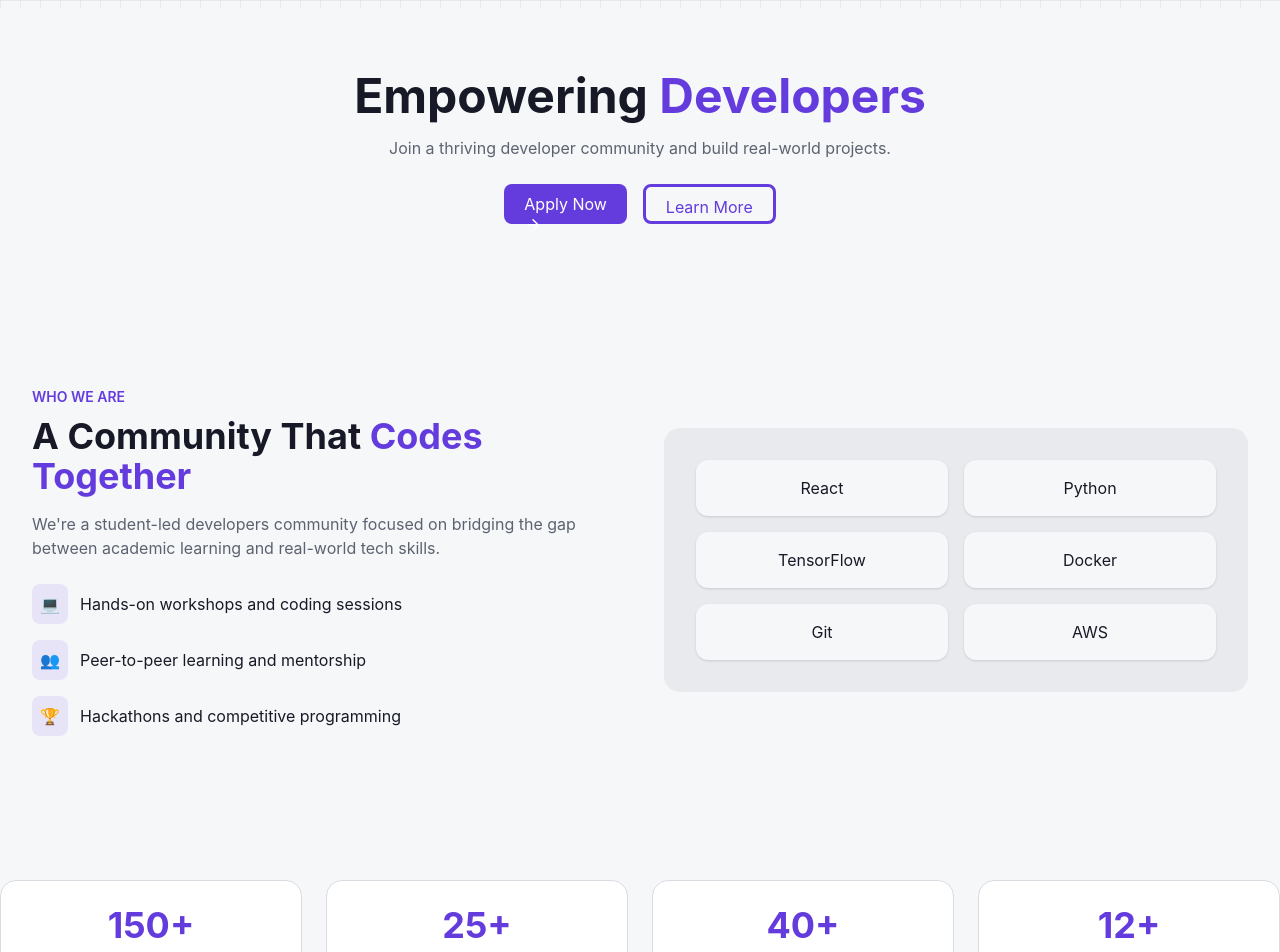
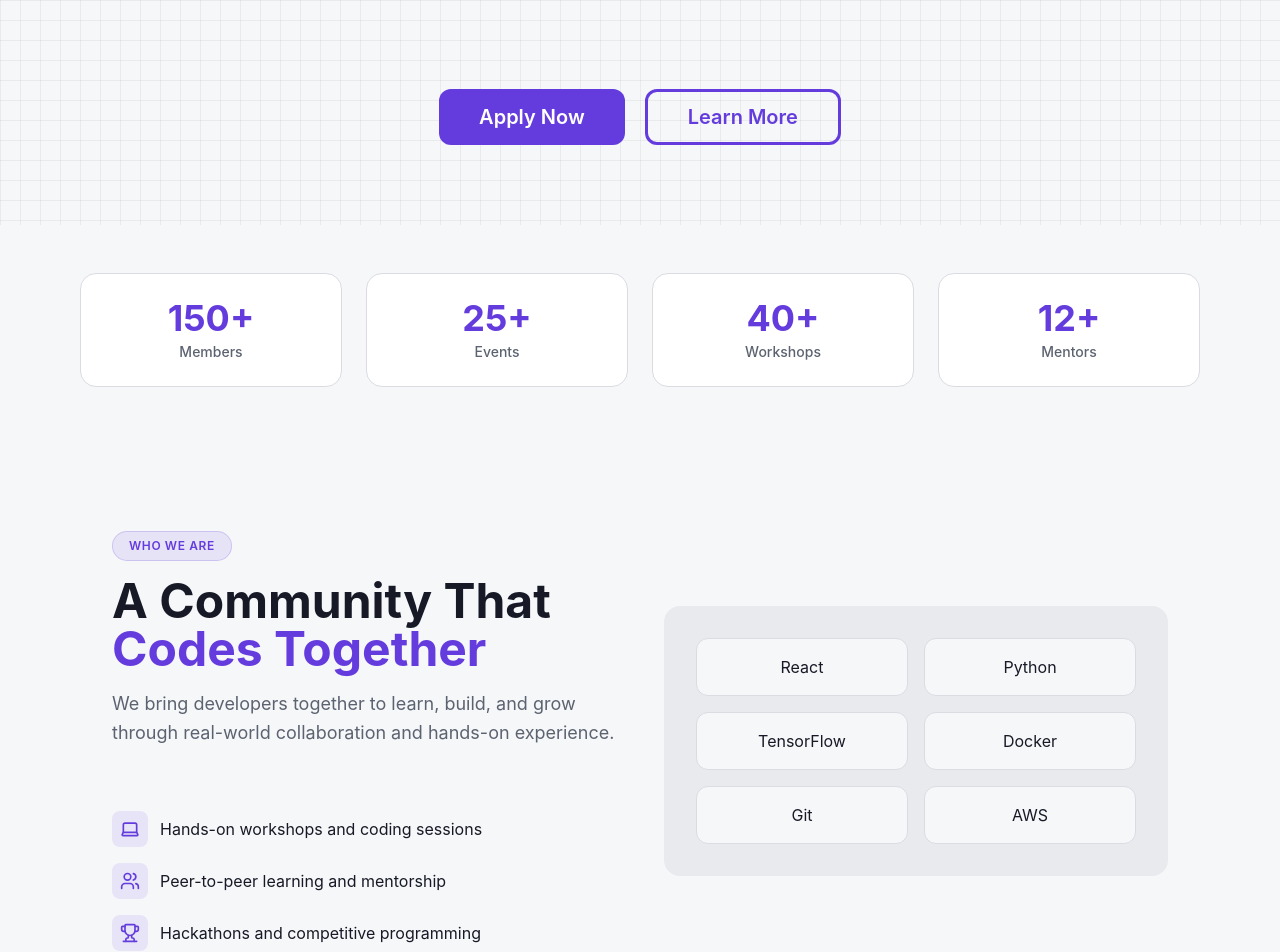
Before and after one commit to Devcommunity2026/sdc-frontend, a React (Vite) app: page / in a window 1280 px wide. Shown: the part 480-1432 px from the top of the page. Built offline with nearby package versions, Linux system fonts and the light colour scheme.

Commit message:
fix: fixed home page and mentor cards

```diff
--- a/src/components/ui/MentorCard.jsx
+++ b/src/components/ui/MentorCard.jsx
@@ -7,31 +7,55 @@ const MentorCard = ({ mentor, index }) => (
     whileInView={{ opacity: 1, y: 0 }}
     viewport={{ once: true }}
     transition={{ duration: 0.4, delay: index * 0.1 }}
-    className="group gradient-card rounded-2xl p-6 border border-border card-hover text-center"
+    className="
+      group rounded-2xl p-6 text-center border transition-all
+      bg-card text-card-foreground border-border
+      hover:shadow-lg
+      dark:bg-dark-card dark:text-dark-card-foreground dark:border-dark-border
+    "
   >
+    {/* Avatar */}
     <div className="relative w-24 h-24 mx-auto mb-4">
       <img
         src={mentor.image}
         alt={mentor.name}
-        className="w-full h-full rounded-full object-cover border-2 border-primary/30 group-hover:border-primary transition-all duration-300"
+        className="
+          w-full h-full rounded-full object-cover border-2 transition-all duration-300
+          border-primary/30 group-hover:border-primary
+          dark:border-dark-primary/30 dark:group-hover:border-dark-primary
+        "
       />
 
-      <div className="absolute -bottom-1 -right-1 w-8 h-8 gradient-cyan rounded-full flex items-center justify-center">
-        <a href={mentor.linkedin} target="_blank" rel="noopener noreferrer">
-          <FaLinkedin size={14} className="text-primary-foreground" />
+      {/* LinkedIn icon */}
+      <div
+        className="
+          absolute -bottom-1 -right-1 w-8 h-8 rounded-full flex items-center justify-center
+          bg-primary text-primary-foreground
+          dark:bg-dark-primary dark:text-dark-primary-foreground
+        "
+      >
+        <a
+          href={mentor.linkedin}
+          target="_blank"
+          rel="noopener noreferrer"
+        >
+          <FaLinkedin size={14} />
         </a>
       </div>
     </div>
 
-    <h3 className="font-heading font-semibold text-foreground">
+    {/* Name */}
+    <h3 className="font-heading font-semibold text-foreground dark:text-dark-foreground">
       {mentor.name}
     </h3>
 
-    <p className="text-primary text-xs font-medium mb-2">
+    {/* Role */}
+    <p className="text-xs font-medium mb-2 text-primary dark:text-dark-primary">
       {mentor.role}
     </p>
 
-    <p className="text-sm text-muted-foreground leading-relaxed">
+    {/* Bio */}
+    <p className="text-sm leading-relaxed text-muted-foreground dark:text-dark-muted-foreground">
       {mentor.bio}
     </p>
   </motion.div>
--- a/src/pages/Home.jsx
+++ b/src/pages/Home.jsx
@@ -1,5 +1,5 @@
 import Layout from "../components/Layout";
-import Header from "../components/Header";
+import HomeHeader from "../components/HomeHeader";
 
 // UI components
 import Button from "../components/ui/Button";
@@ -10,7 +10,7 @@ import StatCounter from "../components/ui/StatsCounter";
 import MentorCard from "../components/ui/MentorCard";
 
 import { motion } from "framer-motion";
-import { ArrowRight } from "lucide-react";
+import { ArrowRight, Laptop, Users, Trophy } from "lucide-react";
 import { Link } from "react-router-dom";
 
 // Mock data
@@ -19,38 +19,14 @@ import { communityStats, domains, events, mentors } from "../data/mockData";
 const Home = () => {
   return (
     <Layout>
-
-      {/* Header */}
-      <Header
-        heading1="About"
-        heading2="Our Community"
-        subtext="We're on a mission to empower student developers with the skills, mentorship, and community they need to thrive."
-      />
-
-      {/* Hero */}
-      <section className="py-16 text-center">
-        <motion.h1
-          initial={{ opacity: 0, y: 30 }}
-          animate={{ opacity: 1, y: 0 }}
-          className="text-5xl font-bold"
-        >
-          Empowering <span className="text-primary">Developers</span>
-        </motion.h1>
-
-        <p className="mt-4 text-muted-foreground">
-          Join a thriving developer community and build real-world projects.
-        </p>
-
-        <div className="mt-6 flex justify-center gap-4">
-          <Button asChild>
-            <Link to="/career">
-              Apply Now <ArrowRight size={18} />
-            </Link>
-          </Button>
-
-          <Button variant="outline" asChild>
-            <Link to="/about">Learn More</Link>
-          </Button>
+      <HomeHeader />
+      <div className="px-20">
+        {/* Stats */}
+        <section className="py-12 ">
+          <div className="grid grid-cols-2 md:grid-cols-4 gap-6">
+            {communityStats.map((stat, i) => (
+              <StatCounter key={stat.label} stat={stat} index={i} />
+            ))}
           </div>
         </section>
 
@@ -61,43 +37,68 @@ const Home = () => {
 
               {/* Left */}
               <div>
-              <span className="text-sm font-semibold text-primary uppercase">
-                Who We Are
+                <SectionHeading
+                  badge="Who We Are"
+                  title={
+                    <>
+                      A Community That{" "}
+                      <span className="text-primary dark:text-dark-primary">
+                        Codes Together
                       </span>
-
-              <h2 className="text-3xl md:text-4xl font-bold mt-2">
-                A Community That <span className="text-primary">Codes Together</span>
-              </h2>
-
-              <p className="mt-4 text-muted-foreground">
-                We're a student-led developers community focused on bridging the gap
-                between academic learning and real-world tech skills.
-              </p>
+                    </>
+                  }
+                  subtitle="We bring developers together to learn, build, and grow through real-world collaboration and hands-on experience."
+                  center={false}
+                />
 
                 <div className="mt-6 space-y-4">
+
                   <div className="flex items-center gap-3">
-                  <div className="p-2 bg-primary/10 rounded-lg">💻</div>
-                  <p>Hands-on workshops and coding sessions</p>
+                    <div className="p-2 rounded-lg bg-primary/10 dark:bg-dark-primary/10">
+                      <Laptop className="w-5 h-5 text-primary dark:text-dark-primary" />
+                    </div>
+                    <p className="text-foreground dark:text-dark-foreground">
+                      Hands-on workshops and coding sessions
+                    </p>
                   </div>
 
                   <div className="flex items-center gap-3">
-                  <div className="p-2 bg-primary/10 rounded-lg">👥</div>
-                  <p>Peer-to-peer learning and mentorship</p>
+                    <div className="p-2 rounded-lg bg-primary/10 dark:bg-dark-primary/10">
+                      <Users className="w-5 h-5 text-primary dark:text-dark-primary" />
+                    </div>
+                    <p className="text-foreground dark:text-dark-foreground">
+                      Peer-to-peer learning and mentorship
+                    </p>
                   </div>
 
                   <div className="flex items-center gap-3">
-                  <div className="p-2 bg-primary/10 rounded-lg">🏆</div>
-                  <p>Hackathons and competitive programming</p>
+                    <div className="p-2 rounded-lg bg-primary/10 dark:bg-dark-primary/10">
+                      <Trophy className="w-5 h-5 text-primary dark:text-dark-primary" />
                     </div>
+                    <p className="text-foreground dark:text-dark-foreground">
+                      Hackathons and competitive programming
+                    </p>
+                  </div>
+
                 </div>
               </div>
 
               {/* Right */}
-            <div className="bg-muted p-8 rounded-2xl grid grid-cols-2 gap-4">
+              <div
+                className="
+                p-8 rounded-2xl grid grid-cols-2 gap-4
+                bg-muted dark:bg-dark-muted
+              "
+              >
                 {["React", "Python", "TensorFlow", "Docker", "Git", "AWS"].map((tech) => (
                   <div
                     key={tech}
-                  className="bg-background p-4 rounded-xl text-center shadow"
+                    className="
+                    p-4 rounded-xl text-center
+                    bg-background text-foreground
+                    border border-border
+                    dark:bg-dark-background dark:text-dark-foreground dark:border-dark-border
+                  "
                   >
                     {tech}
                   </div>
@@ -105,15 +106,6 @@ const Home = () => {
               </div>
 
             </div>
-        </div>
-      </section>
-
-      {/* Stats */}
-      <section className="py-12">
-        <div className="grid grid-cols-2 md:grid-cols-4 gap-6">
-          {communityStats.map((stat, i) => (
-            <StatCounter key={stat.label} stat={stat} index={i} />
-          ))}
           </div>
         </section>
 
@@ -133,7 +125,10 @@ const Home = () => {
 
         {/* Events */}
         <section className="py-16">
-        <SectionHeading title="Events" subtitle="Upcoming events" />
+          <SectionHeading
+            title="Events"
+            subtitle="Upcoming events"
+          />
 
           <div className="grid sm:grid-cols-2 lg:grid-cols-3 gap-6">
             {events.slice(0, 3).map((event, i) => (
@@ -144,7 +139,10 @@ const Home = () => {
 
         {/* Mentors */}
         <section className="py-16">
-        <SectionHeading title="Mentors" subtitle="Learn from experts" />
+          <SectionHeading
+            title="Mentors"
+            subtitle="Learn from experts"
+          />
 
           <div className="grid sm:grid-cols-2 lg:grid-cols-3 gap-6">
             {mentors.map((mentor, i) => (
@@ -152,6 +150,7 @@ const Home = () => {
             ))}
           </div>
         </section>
+      </div>
 
     </Layout>
   );
```
Lines whose indentation alone changed are shown as unchanged.
